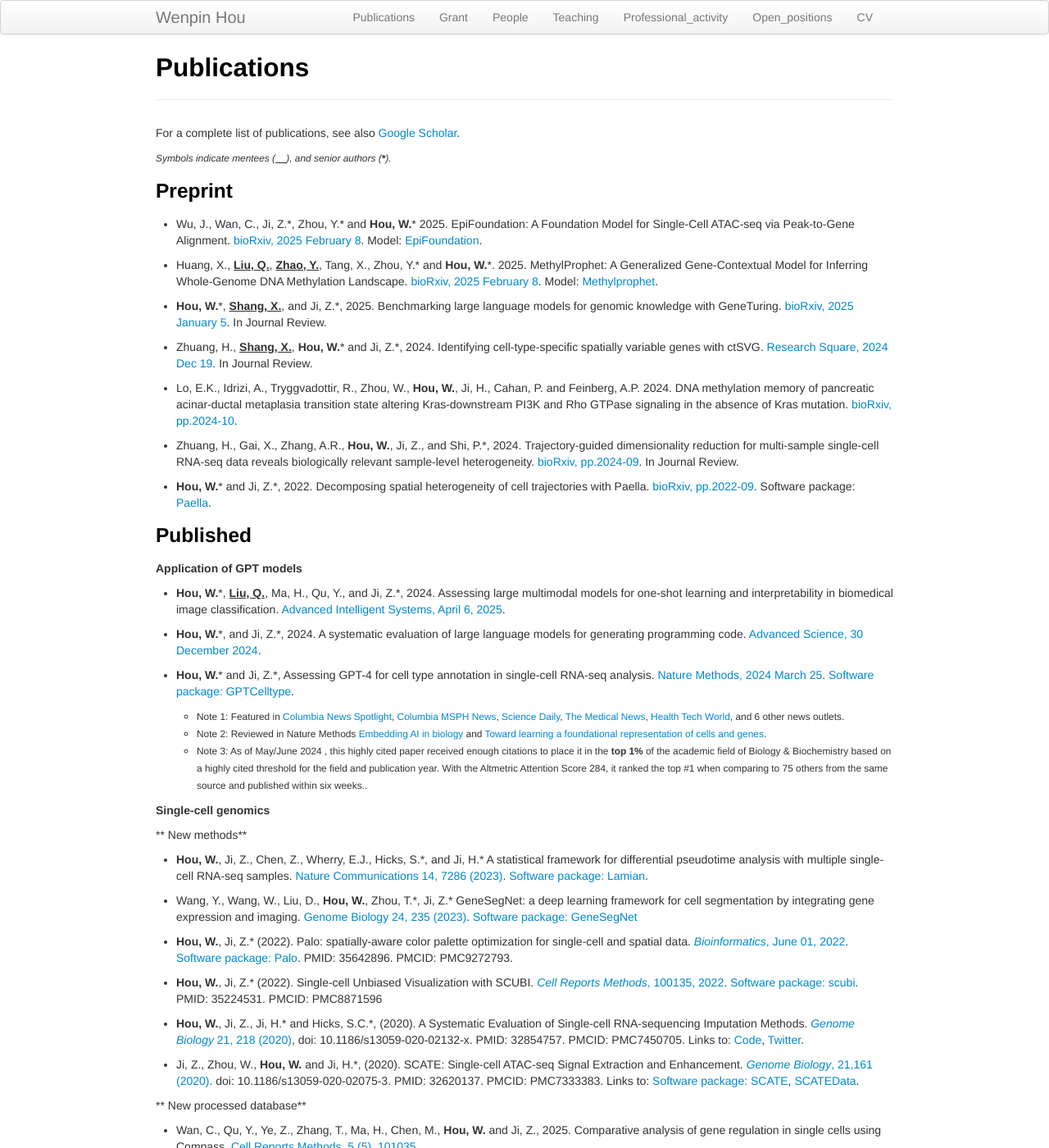
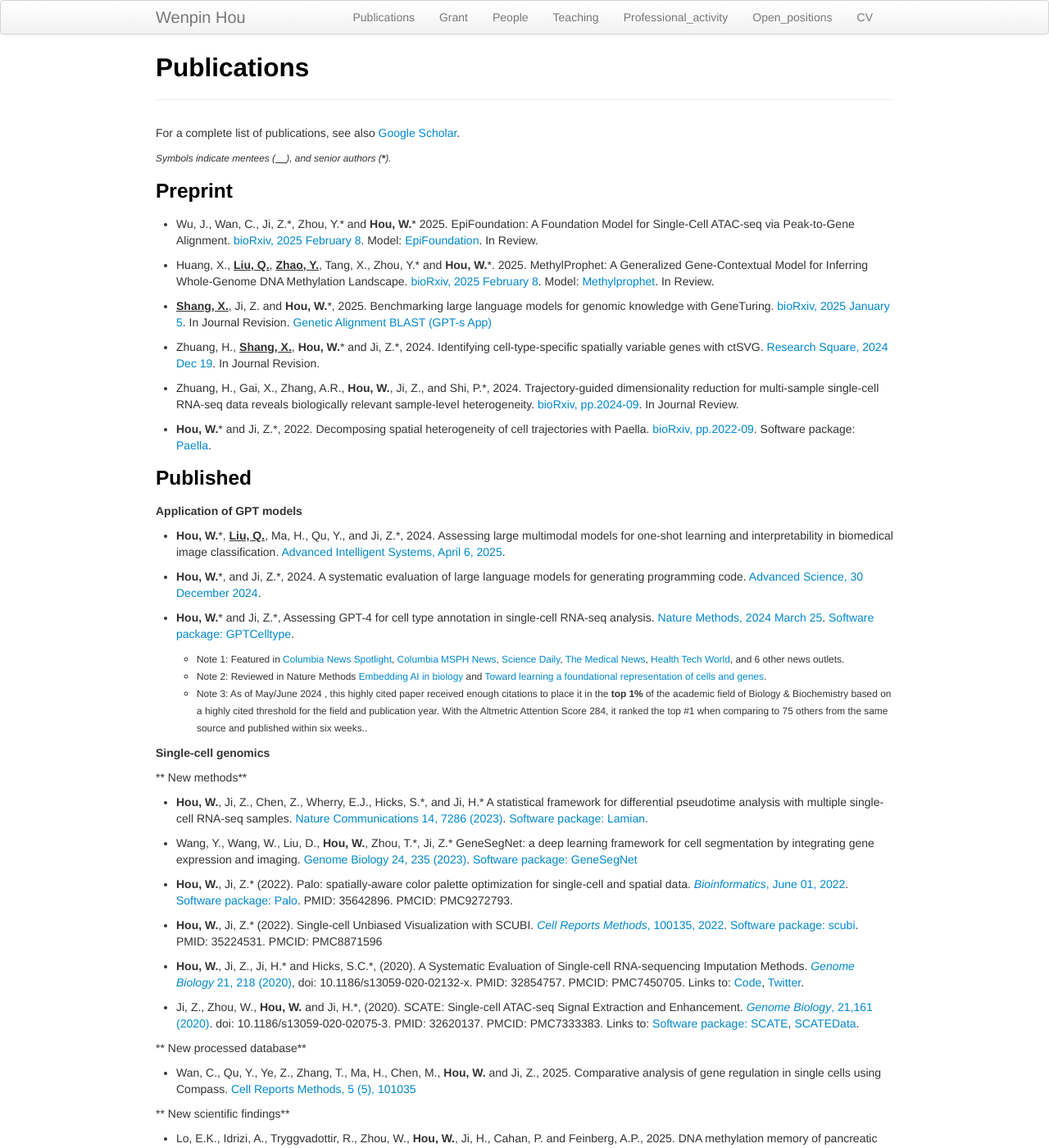
Before and after one commit to Winnie09/Wenpin_Hou, a Jekyll site: the page built from pages/publications.md, in a window 1280 px wide and 1400 px high. Shown: the whole window at 82% size. Built offline with Jekyll 4.4.1, drawn with Linux system fonts in a browser that asks for light colours; some of the changed text lies outside the part shown.

Commit message:
publications.md

```diff
--- a/pages/publications.md
+++ b/pages/publications.md
@@ -12,21 +12,16 @@ For a complete list of publications, see also [Google Scholar](https://scholar.g
 ### Preprint
 
 - Wu, J., Wan, C., Ji, Z.\*, Zhou, Y.\* and **Hou, W.**\* 2025.
-EpiFoundation: A Foundation Model for Single-Cell ATAC-seq via Peak-to-Gene Alignment. [bioRxiv, 2025 February 8](https://winnie09.github.io/Wenpin_Hou/pages/epiFoundation.pdf). Model: [EpiFoundation](https://github.com/UCSC-VLAA/EpiFoundation).
+EpiFoundation: A Foundation Model for Single-Cell ATAC-seq via Peak-to-Gene Alignment. [bioRxiv, 2025 February 8](https://winnie09.github.io/Wenpin_Hou/pages/epiFoundation.pdf). Model: [EpiFoundation](https://github.com/UCSC-VLAA/EpiFoundation).  In Review.
 
 - Huang, X., **<u>Liu, Q.</u>**, **<u>Zhao, Y.</u>**, Tang, X., Zhou, Y.\* and **Hou, W.**\*. 2025. MethylProphet: A Generalized Gene-Contextual Model for Inferring
-Whole-Genome DNA Methylation Landscape. [bioRxiv, 2025 February 8](https://www.biorxiv.org/content/10.1101/2025.02.05.636730v1). Model: [Methylprophet](https://github.com/xk-huang/methylprophet/).
+Whole-Genome DNA Methylation Landscape. [bioRxiv, 2025 February 8](https://www.biorxiv.org/content/10.1101/2025.02.05.636730v1). Model: [Methylprophet](https://github.com/xk-huang/methylprophet/). In Review.
 
-- **Hou, W.**\*, **<u>Shang, X.</u>**, and Ji, Z.\*, 2025. Benchmarking large language models for genomic knowledge with GeneTuring.   [bioRxiv, 2025 January 5](https://www.biorxiv.org/content/10.1101/2023.03.11.532238v2). In Journal Review.
+- **<u>Shang, X.</u>**, Ji, Z. and **Hou, W.**\*, 2025. Benchmarking large language models for genomic knowledge with GeneTuring.   [bioRxiv, 2025 January 5](https://www.biorxiv.org/content/10.1101/2023.03.11.532238v2). In Journal Revision. [Genetic Alignment BLAST (GPT-s App)](https://chatgpt.com/g/g-67c52efdc210819190a9532f264ec9c0-genetic-alignment-blast)
 
-- Zhuang, H., **<u>Shang, X.</u>**, **Hou, W.**\* and Ji, Z.\*, 2024. Identifying cell-type-specific spatially variable genes with ctSVG. [Research Square, 2024 Dec 19](https://pubmed.ncbi.nlm.nih.gov/39764138/). In Journal Review.
-
-- Lo, E.K., Idrizi, A., Tryggvadottir, R., Zhou, W., **Hou, W.**, Ji, H., Cahan, P. and Feinberg, A.P. 2024. DNA methylation memory of pancreatic acinar-ductal metaplasia transition state altering Kras-downstream PI3K and Rho GTPase signaling in the absence of Kras mutation. [bioRxiv, pp.2024-10](https://www.biorxiv.org/content/10.1101/2024.10.26.620414v1).
-
-
+- Zhuang, H., **<u>Shang, X.</u>**, **Hou, W.**\* and Ji, Z.\*, 2024. Identifying cell-type-specific spatially variable genes with ctSVG. [Research Square, 2024 Dec 19](https://pubmed.ncbi.nlm.nih.gov/39764138/). In Journal Revision.
 
 - Zhuang, H., Gai, X., Zhang, A.R., **Hou, W.**, Ji, Z., and Shi, P.\*, 2024. Trajectory-guided dimensionality reduction for multi-sample single-cell RNA-seq data reveals biologically relevant sample-level heterogeneity.   [bioRxiv, pp.2024-09](https://www.biorxiv.org/content/10.1101/2024.09.14.613024v1). In Journal Review.
-
 
 - **Hou, W.**\* and Ji, Z.\*, 2022. Decomposing spatial heterogeneity of cell trajectories with Paella.   [bioRxiv, pp.2022-09](https://www.biorxiv.org/content/10.1101/2022.09.05.506682v1). Software package: [Paella](https://github.com/Winnie09/Paella).
 
@@ -66,6 +61,8 @@ Whole-Genome DNA Methylation Landscape. [bioRxiv, 2025 February 8](https://www.b
 
 ** New scientific findings**
 
+- Lo, E.K., Idrizi, A., Tryggvadottir, R., Zhou, W., **Hou, W.**, Ji, H., Cahan, P. and Feinberg, A.P., 2025. DNA methylation memory of pancreatic acinar-ductal metaplasia transition state altering Kras-downstream PI3K and Rho GTPase signaling in the absence of Kras mutation. [Genome Medicine, 17(1), p.32](https://genomemedicine.biomedcentral.com/articles/10.1186/s13073-025-01452-6).
+
 - Jackson, C., Cherry, C., Bom, S., Dykema, A., Wang, R., Thompson, E., Zhang, M., Li, R., Ji, Z., **Hou, W.**, Li, R., Zhang, H. and Choi, J., Rodriguez, F.,  Weingart, J., Yegnasubramanian, S., Lim, M., Bettegowda, C., Powell, J., Eliesseff, J., Ji, H., and Pardoll, D.  2025. Distinct myeloid derived suppressor cell populations promote tumor aggression in glioblastoma. [Science, 387(6713)](https://www.science.org/doi/10.1126/science.abm5214).
 
 - Montagne, J.M., Mitchell, J.T., Tandurella, J.A.,  Christenson, E.S., Danilova, L.V.,  Deshpande, A., Melanie L., Sidiropoulos, D.N., Davis-Marcisak, E.,Bergman, D.R., Zhu, Q., Wang, H., Kagohara, L.T., Engle, L.L., Green, B.F., Favorov, A.V., Ho, W.J., Lim, S.J., Zhang, R., Li, P., Gai, J.,  Mo, G., Mitchell, S., Wang, R., Vaghasia, A.,  **Hou, W.**, Xu, Y., Zimmerman, J.W., Elisseeff, J.H., Yegnasubramanian, S.,  Anders, R.A., Jaffee, E.M., Zheng, L. and Fertig, E.J.\* CD137 agonism enhances anti-PD1 induced activation of clonally expanded CD8+ T cells in a neoadjuvant pancreatic cancer clinical trial.  [iScience](https://www.cell.com/iscience/fulltext/S2589-0042(24)02796-2).
@@ -102,7 +99,6 @@ Whole-Genome DNA Methylation Landscape. [bioRxiv, 2025 February 8](https://www.b
 
 - **Hou, W.**\*, Zhang, M., Ji, Y., Hong, X., Wang, G., Xu, R., Liang, L.,  Saria, S. and Ji, H. (2022)  A prospective birth cohort study of maternal prenatal cigarette smoking assessed by self-report and biomarkers on childhood risk of overweight or obesity.  [*Precision Nutrition*, 1(3), e00017](https://journals.lww.com/pn/Fulltext/2022/12000/A_prospective_birth_cohort_study_of_maternal.1.aspx?context=LatestArticles), doi: 10.1097/PN9.0000000000000017.
 
-
 - Huang, W., Igusa, T., Wang, G., Buckley, J.P., Hong, X., Bind, E., Steffens, A., Mukherjee, J., Haltmeier, D., Ji, Y., Xu, R., **Hou, W.**, Fan, Z., and Wang, X.\* (2022) In-utero co-exposure to toxic metals and micronutrients on childhood risk of overweight or obesity: new insight on micronutrients counteracting toxic metals. [*International Journal of Obesity*, 46, 1435–1445](https://doi.org/10.1038/s41366-022-01127-x). PMID: 35589962. PMCID: PMC9329205.
 
 ##### Psychiatry
```
